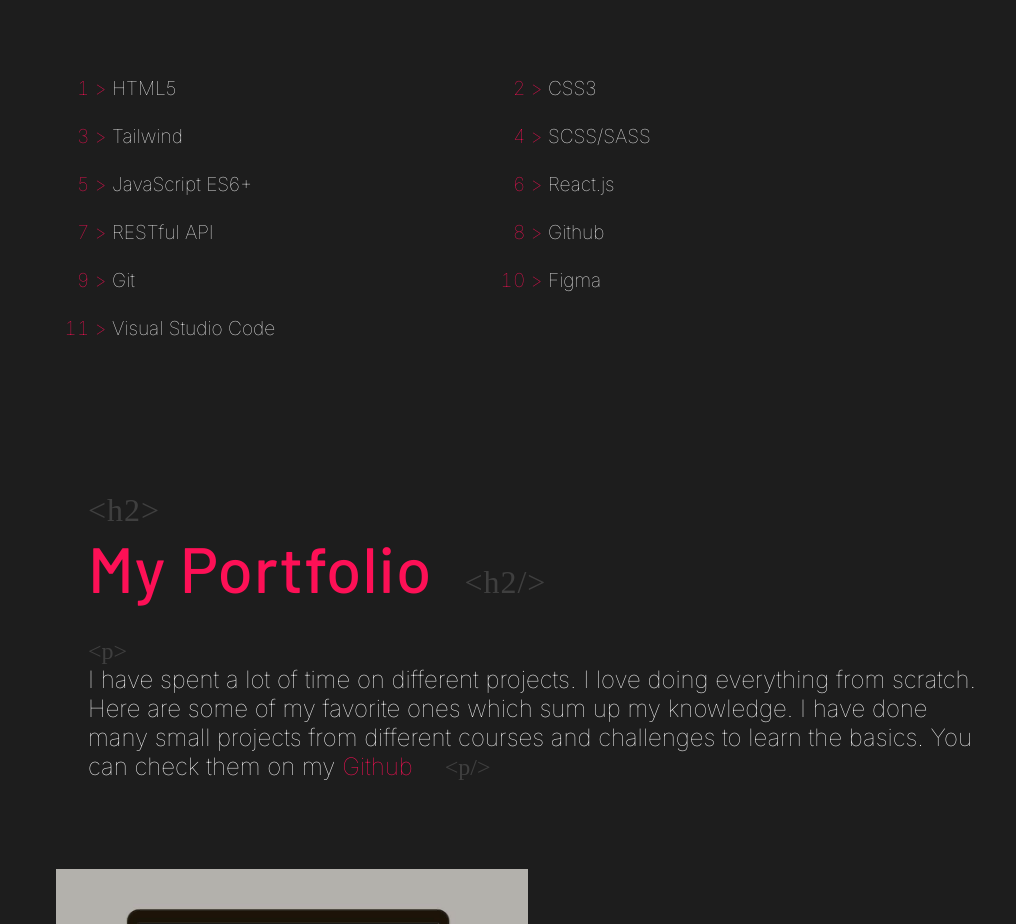
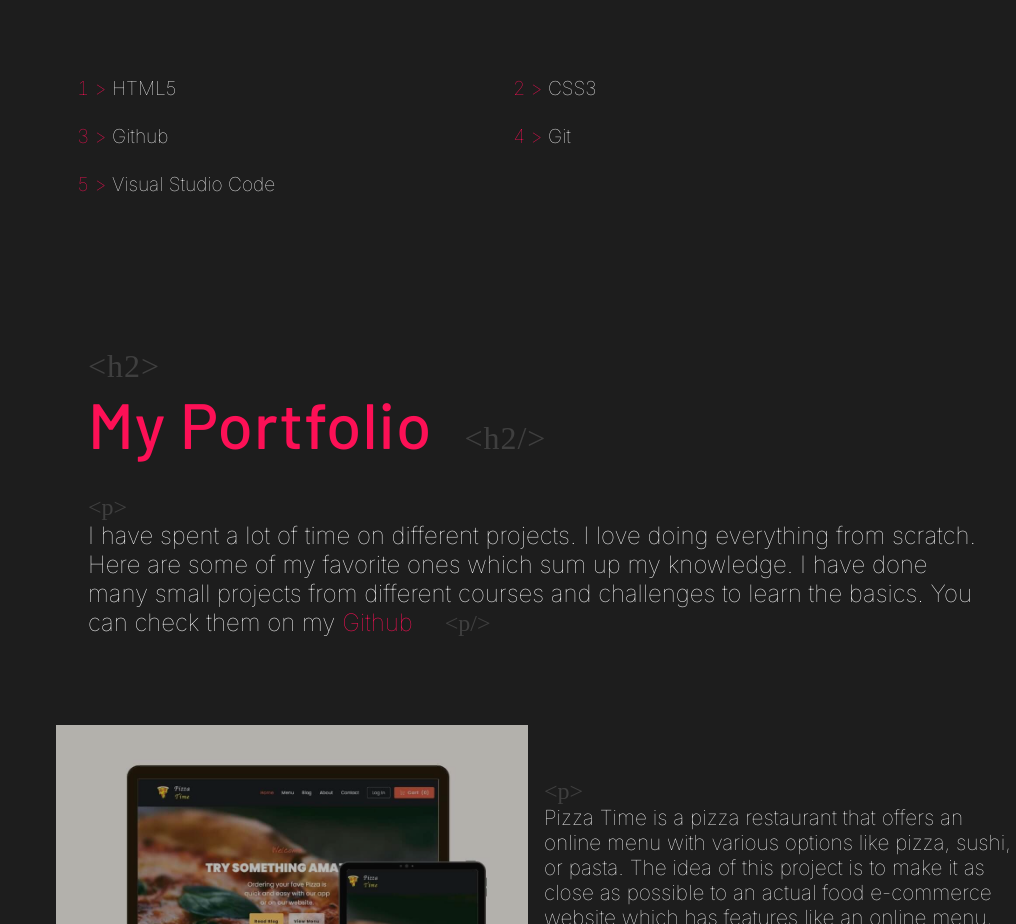
Before and after one commit to abood167/my-portfolio, a React (Create React App) app: page / in a window 1280 px wide. Shown: the part 1400-2324 px from the top of the page, without its empty margins (264-1280 px from the left). Built offline with nearby package versions, Linux system fonts and the light colour scheme; a web font is replaced by a local one.

Commit message:
i change about me

```diff
--- a/src/routes/about/Stack.js
+++ b/src/routes/about/Stack.js
@@ -9,14 +9,8 @@ const Stack = () => {
       <ol className="stack-section ">
         <li>HTML5</li>
         <li>CSS3</li>
-        <li>Tailwind</li>
-        <li>SCSS/SASS</li>
-        <li>JavaScript ES6+</li>
-        <li>React.js</li>
-        <li>RESTful API</li>
         <li>Github</li>
         <li>Git</li>
-        <li>Figma</li>
         <li>Visual Studio Code</li>
       </ol>
     </React.Fragment>
```
Also changed, not shown: 1 other file (tests, documents, lock files or other folders).
